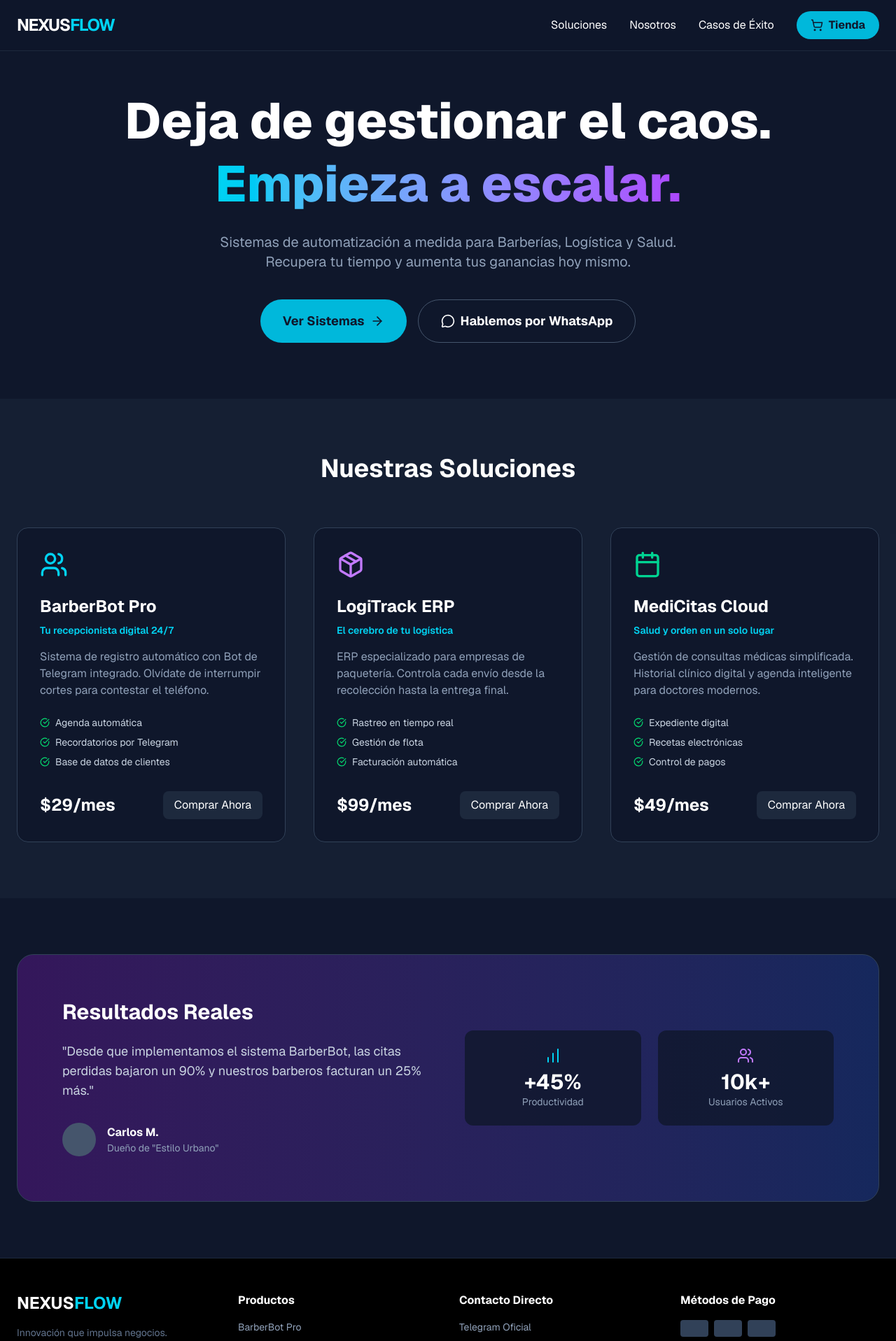
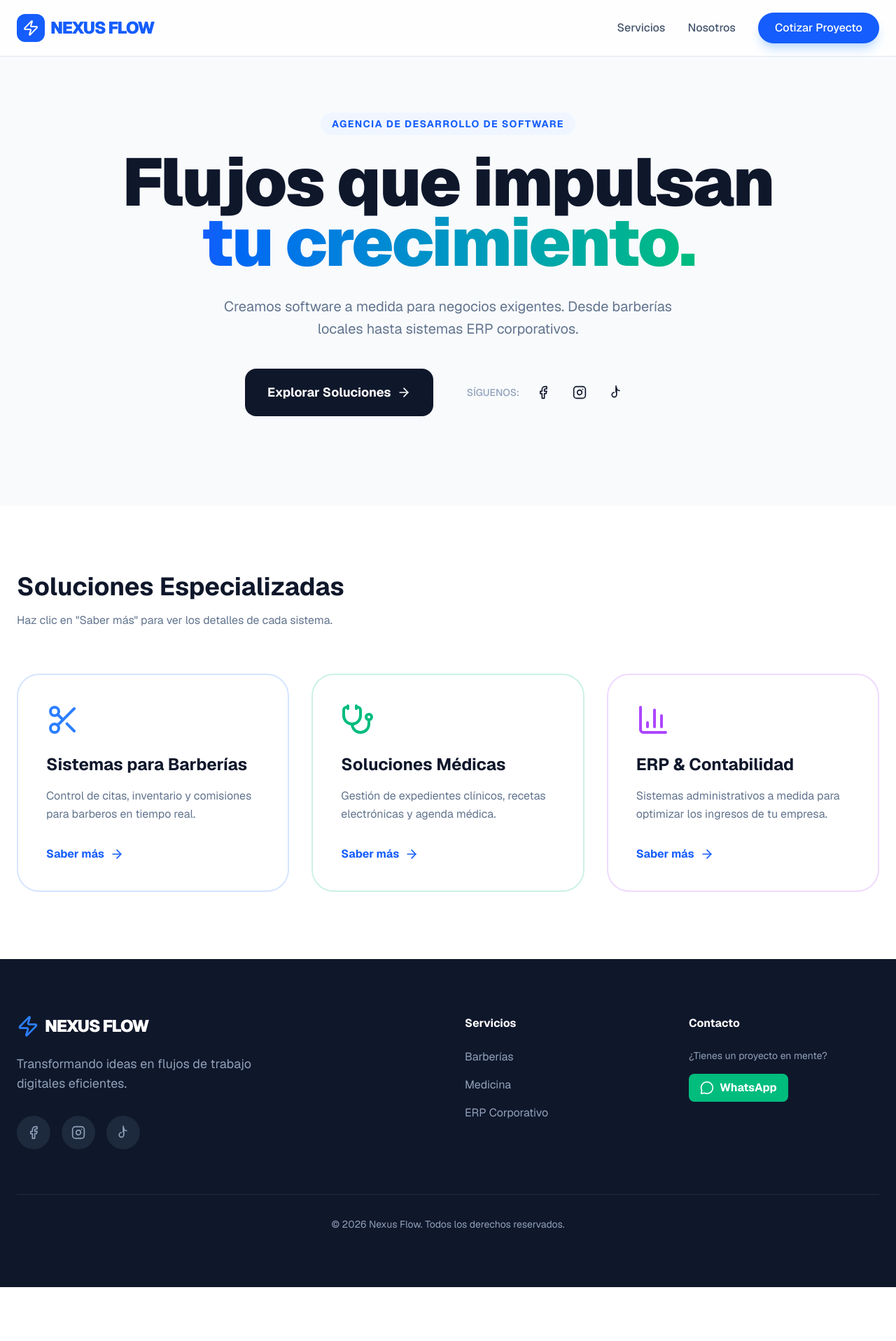
Before and after one commit to fediazr87-ai/nexus-flow-web, a Next.js app: page / in a window 1280 px wide. Shown: the top 1917 px of the page at 70% size. After the commit the page ends 1840 px from the top, so only its background shows below. Built offline with nearby package versions, Linux system fonts and the light colour scheme.

Commit message:
Agregando sub-páginas de servicios

```diff
--- a/app/page.tsx
+++ b/app/page.tsx
@@ -1,194 +1,172 @@
 'use client';
-import React, { useState } from 'react';
-import { ShoppingCart, MessageCircle, BarChart, Calendar, Package, Users, CheckCircle, ArrowRight, Menu, X } from 'lucide-react';
 
-const NexusFlowLanding = () => {
-  const [isMenuOpen, setIsMenuOpen] = useState(false);
+import React from 'react';
+import {
+  Scissors,
+  Stethoscope,
+  BarChart3,
+  Facebook,
+  Instagram,
+  MessageCircle,
+  ArrowRight,
+  Globe,
+  ShieldCheck,
+  Zap
+} from 'lucide-react';
 
-  // Tus productos estrella
-  const products = [
+export default function NexusFlowWeb() {
+
+  const services = [
     {
-      id: 1,
-      title: "BarberBot Pro",
-      tagline: "Tu recepcionista digital 24/7",
-      desc: "Sistema de registro automático con Bot de Telegram integrado. Olvídate de interrumpir cortes para contestar el teléfono.",
-      price: "$29/mes",
-      features: ["Agenda automática", "Recordatorios por Telegram", "Base de datos de clientes"],
-      icon: <Users className="w-10 h-10 text-cyan-400" />
+      title: "Sistemas para Barberías",
+      desc: "Control de citas, inventario y comisiones para barberos en tiempo real.",
+      icon: <Scissors className="w-12 h-12 text-blue-500" />,
+      link: "/servicios/barberia",
+      color: "border-blue-500/20"
     },
     {
-      id: 2,
-      title: "LogiTrack ERP",
-      tagline: "El cerebro de tu logística",
-      desc: "ERP especializado para empresas de paquetería. Controla cada envío desde la recolección hasta la entrega final.",
-      price: "$99/mes",
-      features: ["Rastreo en tiempo real", "Gestión de flota", "Facturación automática"],
-      icon: <Package className="w-10 h-10 text-purple-400" />
+      title: "Soluciones Médicas",
+      desc: "Gestión de expedientes clínicos, recetas electrónicas y agenda médica.",
+      icon: <Stethoscope className="w-12 h-12 text-emerald-500" />,
+      link: "/servicios/medicina",
+      color: "border-emerald-500/20"
     },
     {
-      id: 3,
-      title: "MediCitas Cloud",
-      tagline: "Salud y orden en un solo lugar",
-      desc: "Gestión de consultas médicas simplificada. Historial clínico digital y agenda inteligente para doctores modernos.",
-      price: "$49/mes",
-      features: ["Expediente digital", "Recetas electrónicas", "Control de pagos"],
-      icon: <Calendar className="w-10 h-10 text-emerald-400" />
+      title: "ERP & Contabilidad",
+      desc: "Sistemas administrativos a medida para optimizar los ingresos de tu empresa.",
+      icon: <BarChart3 className="w-12 h-12 text-purple-500" />,
+      link: "/servicios/erp",
+      color: "border-purple-500/20"
     }
   ];
 
   return (
-    <div className="min-h-screen bg-slate-900 text-white font-sans">
+    <div className="min-h-screen bg-slate-50 font-sans text-slate-900">
+      {/* --- NAVEGACIÓN --- */}
+      <nav className="sticky top-0 z-50 bg-white/80 backdrop-blur-md border-b border-slate-200">
+        <div className="max-w-7xl mx-auto px-6 h-20 flex items-center justify-between">
+          <div className="flex items-center gap-2">
+            <div className="w-10 h-10 bg-blue-600 rounded-xl flex items-center justify-center">
+              <Zap className="text-white w-6 h-6" />
+            </div>
+            <span className="text-2xl font-black tracking-tighter text-blue-600">NEXUS FLOW</span>
+          </div>
 
-      {/* NAV BAR */}
-      <nav className="fixed w-full z-50 bg-slate-900/90 backdrop-blur-md border-b border-slate-800">
-        <div className="container mx-auto px-6 py-4 flex justify-between items-center">
-          <h1 className="text-2xl font-bold tracking-tighter text-white">NEXUS<span className="text-cyan-400">FLOW</span></h1>
-
-          {/* Desktop Menu */}
-          <div className="hidden md:flex space-x-8 items-center">
-            <a href="#soluciones" className="hover:text-cyan-400 transition">Soluciones</a>
-            <a href="#nosotros" className="hover:text-cyan-400 transition">Nosotros</a>
-            <a href="#casos" className="hover:text-cyan-400 transition">Casos de Éxito</a>
-            <button className="flex items-center gap-2 bg-cyan-500 hover:bg-cyan-600 text-slate-900 px-5 py-2 rounded-full font-bold transition">
-              <ShoppingCart size={18} /> Tienda
+          <div className="hidden md:flex items-center gap-8 font-medium text-slate-600">
+            <a href="#servicios" className="hover:text-blue-600 transition-colors">Servicios</a>
+            <a href="#nosotros" className="hover:text-blue-600 transition-colors">Nosotros</a>
+            <button className="bg-blue-600 text-white px-6 py-2.5 rounded-full hover:bg-blue-700 transition-all shadow-lg shadow-blue-200">
+              Cotizar Proyecto
             </button>
           </div>
-
-          {/* Mobile Menu Button */}
-          <button className="md:hidden" onClick={() => setIsMenuOpen(!isMenuOpen)}>
-            {isMenuOpen ? <X /> : <Menu />}
-          </button>
         </div>
       </nav>
 
-      {/* HERO SECTION */}
-      <header className="relative pt-32 pb-20 px-6 text-center">
-        <div className="absolute top-0 left-0 w-full h-full bg-[radial-gradient(ellipse_at_center,_var(--tw-gradient-stops))] from-slate-800 via-slate-900 to-black -z-10"></div>
-        <h1 className="text-5xl md:text-7xl font-extrabold mb-6 leading-tight">
-          Deja de gestionar el caos. <br />
-          <span className="text-transparent bg-clip-text bg-gradient-to-r from-cyan-400 to-purple-500">
-            Empieza a escalar.
+      {/* --- HERO SECTION --- */}
+      <header className="relative pt-20 pb-32 overflow-hidden">
+        <div className="max-w-7xl mx-auto px-6 relative z-10 text-center">
+          <span className="inline-block px-4 py-1.5 mb-6 text-sm font-bold tracking-widest text-blue-600 uppercase bg-blue-50 rounded-full">
+            Agencia de Desarrollo de Software
           </span>
-        </h1>
-        <p className="text-xl text-slate-400 max-w-2xl mx-auto mb-10">
-          Sistemas de automatización a medida para Barberías, Logística y Salud.
-          Recupera tu tiempo y aumenta tus ganancias hoy mismo.
-        </p>
-        <div className="flex flex-col md:flex-row justify-center gap-4">
-          <button className="bg-cyan-500 hover:bg-cyan-600 text-slate-900 px-8 py-4 rounded-full font-bold text-lg transition flex items-center justify-center gap-2">
-            Ver Sistemas <ArrowRight size={20} />
-          </button>
-          <button className="border border-slate-600 hover:border-cyan-400 hover:text-cyan-400 px-8 py-4 rounded-full font-bold text-lg transition flex items-center justify-center gap-2">
-            <MessageCircle size={20} /> Hablemos por WhatsApp
-          </button>
+          <h1 className="text-6xl md:text-8xl font-black mb-8 tracking-tight leading-[0.9]">
+            Flujos que impulsan <br/>
+            <span className="text-transparent bg-clip-text bg-gradient-to-r from-blue-600 to-emerald-500">
+              tu crecimiento.
+            </span>
+          </h1>
+          <p className="max-w-2xl mx-auto text-xl text-slate-500 mb-10 leading-relaxed">
+            Creamos software a medida para negocios exigentes. Desde barberías locales hasta sistemas ERP corporativos.
+          </p>
+          <div className="flex flex-col md:flex-row gap-4 justify-center">
+            <a href="#servicios" className="px-8 py-4 bg-slate-900 text-white rounded-2xl font-bold text-lg hover:scale-105 transition-transform flex items-center justify-center gap-2">
+              Explorar Soluciones <ArrowRight className="w-5 h-5" />
+            </a>
+            <div className="flex items-center justify-center gap-4 px-8 py-4">
+              <span className="text-slate-400 font-medium text-sm">SÍGUENOS:</span>
+              <a href="#" className="p-2 hover:text-blue-600 transition-colors"><Facebook className="w-5 h-5" /></a>
+              <a href="#" className="p-2 hover:text-pink-600 transition-colors"><Instagram className="w-5 h-5" /></a>
+              <a href="#" className="p-2 hover:text-slate-900 transition-colors">
+                <svg viewBox="0 0 24 24" width="20" height="20" stroke="currentColor" strokeWidth="2" fill="none" strokeLinecap="round" strokeLinejoin="round"><path d="M9 12a4 4 0 1 0 4 4V4a5 5 0 0 0 5 5"></path><line x1="12" y1="1" x2="12" y2="11"></line></svg>
+              </a>
+            </div>
+          </div>
         </div>
       </header>
 
-      {/* PRODUCTOS (GRID) */}
-      <section id="soluciones" className="py-20 bg-slate-800/50">
-        <div className="container mx-auto px-6">
-          <h2 className="text-3xl md:text-4xl font-bold text-center mb-16">Nuestras Soluciones</h2>
-          <div className="grid md:grid-cols-3 gap-10">
-            {products.map((product) => (
-              <div key={product.id} className="bg-slate-900 border border-slate-700 rounded-2xl p-8 hover:border-cyan-400 transition-all hover:shadow-lg hover:shadow-cyan-500/20 group">
-                <div className="mb-6">{product.icon}</div>
-                <h3 className="text-2xl font-bold mb-2">{product.title}</h3>
-                <p className="text-cyan-400 text-sm font-semibold mb-4">{product.tagline}</p>
-                <p className="text-slate-400 mb-6">{product.desc}</p>
-                <ul className="mb-8 space-y-2">
-                  {product.features.map((feat, i) => (
-                    <li key={i} className="flex items-center gap-2 text-sm text-slate-300">
-                      <CheckCircle size={14} className="text-green-400" /> {feat}
-                    </li>
-                  ))}
-                </ul>
-                <div className="flex justify-between items-center mt-auto">
-                  <span className="text-2xl font-bold text-white">{product.price}</span>
-                  <button className="bg-slate-800 group-hover:bg-cyan-500 group-hover:text-slate-900 text-white px-4 py-2 rounded-lg transition">
-                    Comprar Ahora
-                  </button>
-                </div>
+      {/* --- SERVICIOS --- */}
+      <section id="servicios" className="py-24 bg-white">
+        <div className="max-w-7xl mx-auto px-6">
+          <div className="flex flex-col md:flex-row justify-between items-end mb-16 gap-6">
+            <div className="max-w-xl">
+              <h2 className="text-4xl font-bold mb-4">Soluciones Especializadas</h2>
+              <p className="text-slate-500">Haz clic en "Saber más" para ver los detalles de cada sistema.</p>
+            </div>
+          </div>
+
+          <div className="grid md:grid-cols-3 gap-8">
+            {services.map((s, i) => (
+              <div key={i} className={`p-10 rounded-[32px] border-2 ${s.color} hover:shadow-2xl hover:shadow-blue-100 transition-all group`}>
+                <div className="mb-6 group-hover:scale-110 transition-transform">{s.icon}</div>
+                <h3 className="text-2xl font-bold mb-4">{s.title}</h3>
+                <p className="text-slate-500 mb-8 leading-relaxed">{s.desc}</p>
+                <a href={s.link} className="flex items-center gap-2 font-bold text-blue-600 hover:gap-4 transition-all">
+                  Saber más <ArrowRight className="w-5 h-5" />
+                </a>
               </div>
             ))}
           </div>
         </div>
       </section>
 
-      {/* SOCIAL PROOF & STATS */}
-      <section id="casos" className="py-20 px-6">
-        <div className="container mx-auto bg-gradient-to-r from-purple-900/50 to-blue-900/50 rounded-3xl p-10 md:p-16 border border-slate-700">
-          <div className="grid md:grid-cols-2 gap-12 items-center">
-            <div>
-              <h2 className="text-3xl font-bold mb-6">Resultados Reales</h2>
-              <p className="text-lg text-slate-300 mb-8">
-                "Desde que implementamos el sistema BarberBot, las citas perdidas bajaron un 90% y nuestros barberos facturan un 25% más."
+      {/* --- FOOTER --- */}
+      <footer className="bg-slate-900 text-slate-400 py-20">
+        <div className="max-w-7xl mx-auto px-6">
+          <div className="grid md:grid-cols-4 gap-12 mb-16">
+            <div className="col-span-2">
+              <div className="flex items-center gap-2 mb-6">
+                <Zap className="text-blue-500 w-8 h-8" />
+                <span className="text-2xl font-black tracking-tighter text-white">NEXUS FLOW</span>
+              </div>
+              <p className="max-w-sm mb-8 text-lg">
+                Transformando ideas en flujos de trabajo digitales eficientes.
               </p>
-              <div className="flex items-center gap-4">
-                <div className="w-12 h-12 bg-slate-600 rounded-full"></div> {/* Placeholder img */}
-                <div>
-                  <p className="font-bold">Carlos M.</p>
-                  <p className="text-sm text-slate-400">Dueño de "Estilo Urbano"</p>
-                </div>
+              <div className="flex gap-4">
+                <a href="#" className="w-12 h-12 bg-slate-800 rounded-full flex items-center justify-center hover:bg-blue-600 hover:text-white transition-all">
+                  <Facebook className="w-5 h-5" />
+                </a>
+                <a href="#" className="w-12 h-12 bg-slate-800 rounded-full flex items-center justify-center hover:bg-pink-600 hover:text-white transition-all">
+                  <Instagram className="w-5 h-5" />
+                </a>
+                <a href="#" className="w-12 h-12 bg-slate-800 rounded-full flex items-center justify-center hover:bg-white hover:text-black transition-all">
+                   {/* Icono TikTok manual */}
+                   <svg viewBox="0 0 24 24" width="20" height="20" stroke="currentColor" strokeWidth="2" fill="none" strokeLinecap="round" strokeLinejoin="round"><path d="M9 12a4 4 0 1 0 4 4V4a5 5 0 0 0 5 5"></path><line x1="12" y1="1" x2="12" y2="11"></line></svg>
+                </a>
               </div>
             </div>
-            <div className="grid grid-cols-2 gap-6">
-              <div className="bg-slate-900/80 p-6 rounded-xl text-center">
-                <BarChart className="mx-auto mb-2 text-cyan-400" />
-                <h3 className="text-3xl font-bold">+45%</h3>
-                <p className="text-sm text-slate-400">Productividad</p>
-              </div>
-              <div className="bg-slate-900/80 p-6 rounded-xl text-center">
-                <Users className="mx-auto mb-2 text-purple-400" />
-                <h3 className="text-3xl font-bold">10k+</h3>
-                <p className="text-sm text-slate-400">Usuarios Activos</p>
-              </div>
+
+            <div>
+              <h4 className="text-white font-bold mb-6">Servicios</h4>
+              <ul className="space-y-4">
+                <li><a href="/servicios/barberia" className="hover:text-blue-500">Barberías</a></li>
+                <li><a href="/servicios/medicina" className="hover:text-blue-500">Medicina</a></li>
+                <li><a href="/servicios/erp" className="hover:text-blue-500">ERP Corporativo</a></li>
+              </ul>
+            </div>
+
+            <div>
+              <h4 className="text-white font-bold mb-6">Contacto</h4>
+              <p className="mb-4 text-sm">¿Tienes un proyecto en mente?</p>
+              <button className="flex items-center gap-2 bg-emerald-500 text-white px-4 py-2 rounded-lg font-bold hover:bg-emerald-600 transition-all">
+                <MessageCircle className="w-5 h-5" /> WhatsApp
+              </button>
             </div>
           </div>
-        </div>
-      </section>
 
-      {/* FOOTER & CONTACT */}
-      <footer className="bg-black py-12 border-t border-slate-800">
-        <div className="container mx-auto px-6 text-center md:text-left grid md:grid-cols-4 gap-8">
-          <div>
-            <h2 className="text-2xl font-bold mb-4">NEXUS<span className="text-cyan-400">FLOW</span></h2>
-            <p className="text-slate-500 text-sm">Innovación que impulsa negocios.</p>
+          <div className="pt-8 border-t border-slate-800 text-center text-sm">
+            © {new Date().getFullYear()} Nexus Flow. Todos los derechos reservados.
           </div>
-          <div>
-            <h3 className="font-bold mb-4 text-white">Productos</h3>
-            <ul className="space-y-2 text-slate-400 text-sm">
-              <li><a href="#" className="hover:text-cyan-400">BarberBot Pro</a></li>
-              <li><a href="#" className="hover:text-cyan-400">LogiTrack ERP</a></li>
-              <li><a href="#" className="hover:text-cyan-400">MediCitas Cloud</a></li>
-            </ul>
-          </div>
-          <div>
-            <h3 className="font-bold mb-4 text-white">Contacto Directo</h3>
-            <ul className="space-y-2 text-slate-400 text-sm">
-              <li className="flex items-center gap-2 justify-center md:justify-start">
-                 Telegram Oficial
-              </li>
-              <li className="flex items-center gap-2 justify-center md:justify-start">
-                 WhatsApp Soporte
-              </li>
-            </ul>
-          </div>
-          <div>
-            <h3 className="font-bold mb-4 text-white">Métodos de Pago</h3>
-            <div className="flex gap-2 justify-center md:justify-start">
-              {/* Placeholders for icons like Visa/Mastercard/Crypto */}
-              <div className="w-10 h-6 bg-slate-700 rounded"></div>
-              <div className="w-10 h-6 bg-slate-700 rounded"></div>
-              <div className="w-10 h-6 bg-slate-700 rounded"></div>
-            </div>
-          </div>
-        </div>
-        <div className="text-center mt-12 text-slate-600 text-xs">
-          © 2024 Nexus Flow. Todos los derechos reservados.
         </div>
       </footer>
     </div>
   );
-};
-
-export default NexusFlowLanding;
+}
--- /dev/null
+++ b/app/servicios/erp/page.tsx
@@ -0,0 +1,10 @@
+'use client';
+export default function ERPPage() {
+  return (
+    <div className="p-20 text-center">
+      <h1 className="text-4xl font-bold text-purple-600">ERP & Contabilidad</h1>
+      <p className="mt-4 text-slate-600">Sistemas administrativos a medida por Nexus Flow.</p>
+      <a href="/" className="mt-8 inline-block text-blue-500 underline">Volver al inicio</a>
+    </div>
+  );
+}
```
Also changed, not shown: app/servicios/barberia/page.tsx (added, +10 -0 lines), app/servicios/medicina/page.tsx (added).
